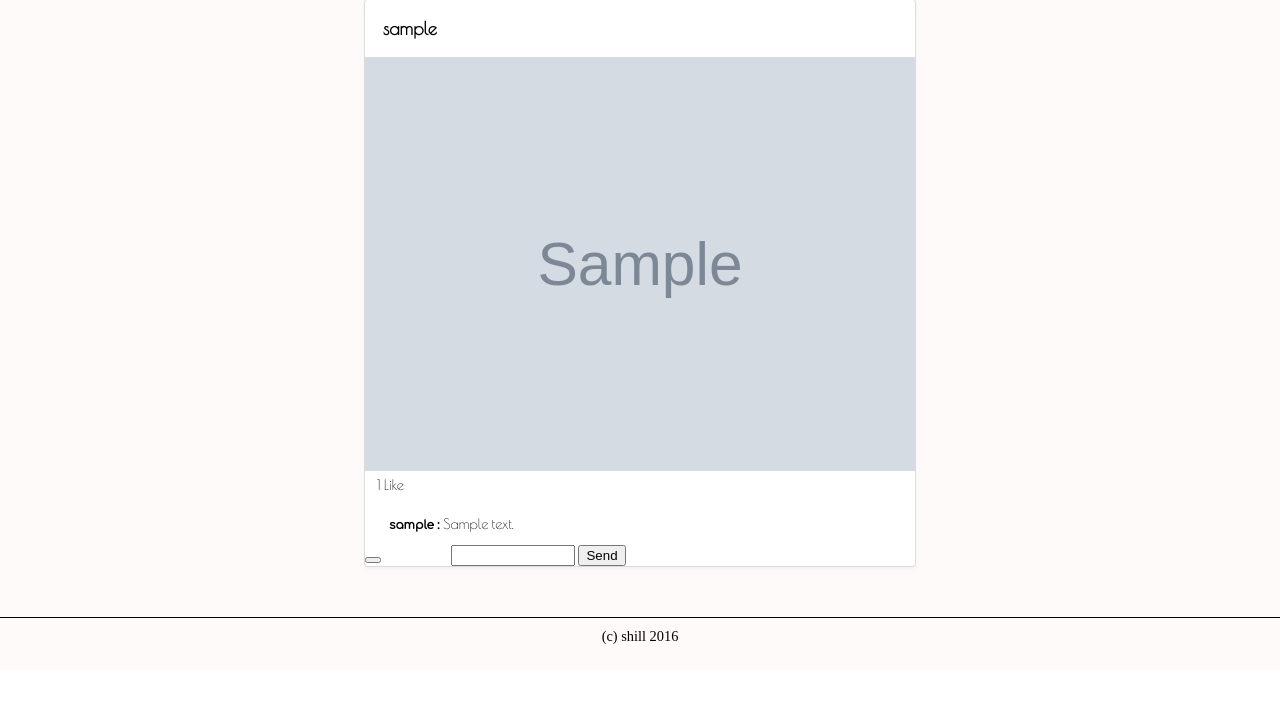
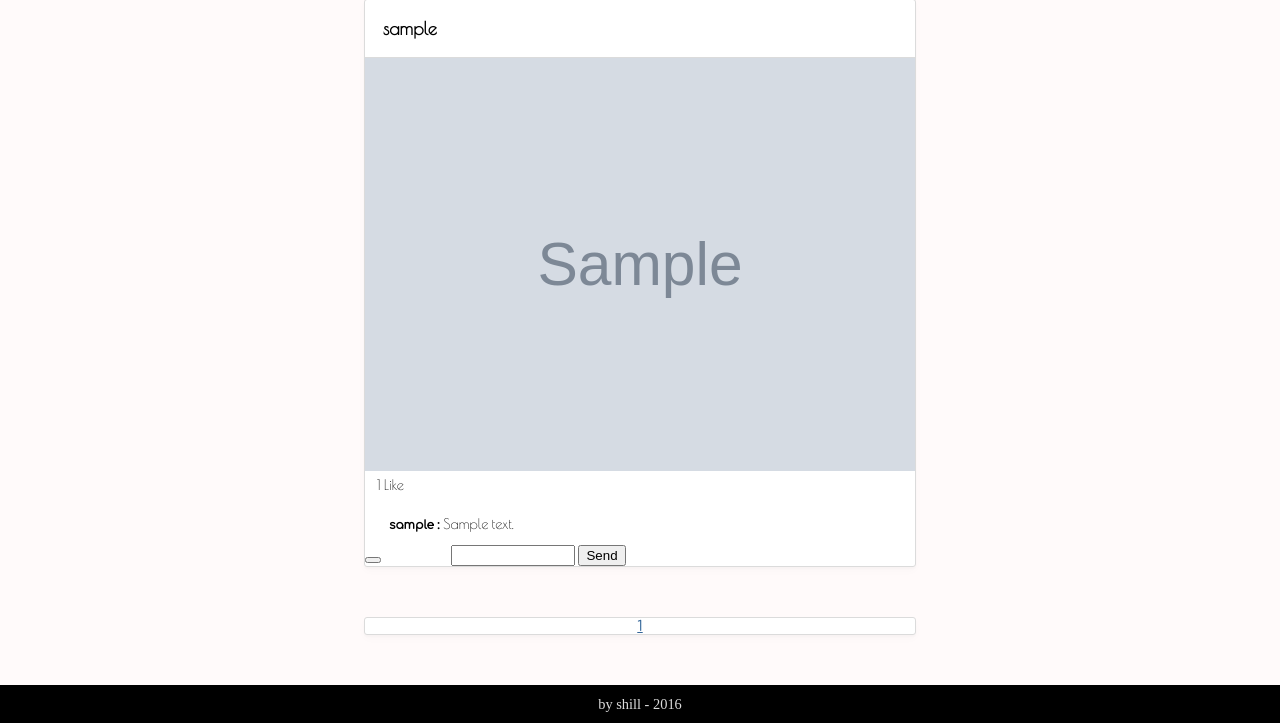
Before and after one commit to simonhill-fr/camagru, a PHP site: page /camagru/ in a window 1280 px wide. Shown: the part 130-853 px from the top of the page. Before the commit the page ends 774 px from the top, so only its background shows below. Run offline with PHP 8.4, Linux system fonts and the light colour scheme; tables that the repository leaves empty hold one stand-in row (values such as "Sample post"); grey boxes marked "Sample" are stand-in pictures.

Commit message:
Gestion de la pagination. Notif email en cas de comment. rejeter l'internaute si il nest pas connecte. Gestion doublons emails. Gestion derreur if js disabled. better security for passwd

```diff
--- a/feed.php
+++ b/feed.php
@@ -12,20 +12,42 @@
 
 try {
 	$post = new Feed_Gallery();
+	$total_pages = ceil($post->total / 5);
+
+	if (isset($_GET["pagenum"]) && is_numeric($_GET["pagenum"]))
+	{
+		$post->key = (intval($_GET["pagenum"]) - 1) * 5;
+		if ($post->key > $post->total || $post->key < 0)
+			$post->key = 0;
+	}
+	else
+		$post->key = 0;
 	$i = 0;
-	$total_pages = $post->total / 10;
-	while ($i < $post->total)
-		{
-			include 'post.php';
-			$post->key++;
-			$i++;
-		}
+	while ($i < 5 && $post->key < $post->total)
+	{
+		include 'post.php';
+		$post->key++;
+		$i++;
+	}
+
+	echo "<div class='pagination'>";
+	$pagenum = 1;
+	while ($pagenum <= $total_pages)
+	{
+		include "pagination.php";
+		$pagenum++;
+	}
+	echo "</div>";
+
 } catch (Exception $e) {
 	echo $e->getMessage();
 }
 
+
+
 ?>
 			<!-- </div> -->
+
 		</div>
 		<!-- Column 1 end -->
 </div>
--- a/index.php
+++ b/index.php
@@ -14,8 +14,13 @@ require_once 'model/db_query.php';
 	<link rel="stylesheet" type="text/css" href="stylesheet.css" media="screen" />
 	<link href="https://fonts.googleapis.com/css?family=Poiret+One" rel="stylesheet">
 	<link href="https://fonts.googleapis.com/css?family=Comfortaa" rel="stylesheet">
+	<noscript>
+		<h1><center>Javascript is disabled. You need to enable it to run Camagru</center></h1>
+		<style type="text/css"> #main_content {display: none;} </style>
+	</noscript>
 </head>
-<body>
+<body><div id="main_content">
+
 
 <div id="header">
 
@@ -33,19 +38,18 @@ require_once 'model/db_query.php';
 
 if (isset($_GET["page"]))
 {
-	if ($_GET["page"] == "create")
+	if ($_GET["page"] == "create" && isset($_SESSION["user"]) && $_SESSION["user"] !== "")
 		include "create.php";
+	else if ($_GET["page"] == "create" && (!isset($_SESSION["user"]) || $_SESSION["user"] === ""))
+		include 'please_login.php';
 }
 else
 	include "feed.php";
 
 ?>
 <div id="footer">
-	<p style="text-align: center;"> (c) shill 2016 </p>
+	<p style="text-align: center; color: #dbdbdb;"> by shill - 2016 </p>
 </div>
 
-</body>
-
-
-
+</div></body>
 </html>
--- a/log_in.php
+++ b/log_in.php
@@ -21,11 +21,13 @@ if ($_POST["submit"] == "OK")
 		$db = db_connection();
 		$search = $db->prepare("SELECT * FROM users
 			WHERE login='".$_POST["login"]."'
-			AND passwd='".$hash_passwd."'");
+			AND passwd='".$hash_passwd."'
+			AND status='active'
+			");
 		$search->execute();
 		$match = $search->fetchAll();
 		if (!$match)
-			array_push($error, "Login / password mismatch");
+			array_push($error, "Make sure login and password are correct and that your account is activated");
 		$db = NULL;
 
 	}
--- /dev/null
+++ b/pagination.php
@@ -0,0 +1,2 @@
+
+<a id="page_digit" href="./?pagenum=<?php echo $pagenum ?>"><?php echo $pagenum ?>  </a>
--- a/stylesheet.css
+++ b/stylesheet.css
@@ -151,6 +151,7 @@ form {
 	float:left;
 	width:100%;
 	border-top:1px solid #000;
+	background: black;
 }
 #footer p {
 	padding:10px;
@@ -192,7 +193,6 @@ form {
 	border-radius: 3px;
 	box-shadow: 0 4px 8px 0 rgba(0, 0, 0, 0.02), 0 2px 2px 0 rgba(0, 0, 0, 0.019);
 	max-width: 550px;
-	margin: auto;
 	margin: 50px auto;
 }
 .username {
@@ -249,3 +249,16 @@ form {
 #comment_form_input	{
 	width: 30%;
 }
+.pagination	{
+	background: #fff;
+	border:1px solid #dbdbdb;
+	border-radius: 3px;
+	box-shadow: 0 4px 8px 0 rgba(0, 0, 0, 0.02), 0 2px 2px 0 rgba(0, 0, 0, 0.019);
+	max-width: 550px;
+	margin: 50px auto;
+	text-align: center;
+	font-family: 'Comfortaa', cursive;
+}
+#page_digit	{
+	padding: 5px;
+}
```
Also changed, not shown: comment.php (+13 -3 lines), please_login.php (added, +7 -0 lines), sign_up.php (+7 -4 lines), tools/email_operations.php (+17 -1 lines).
